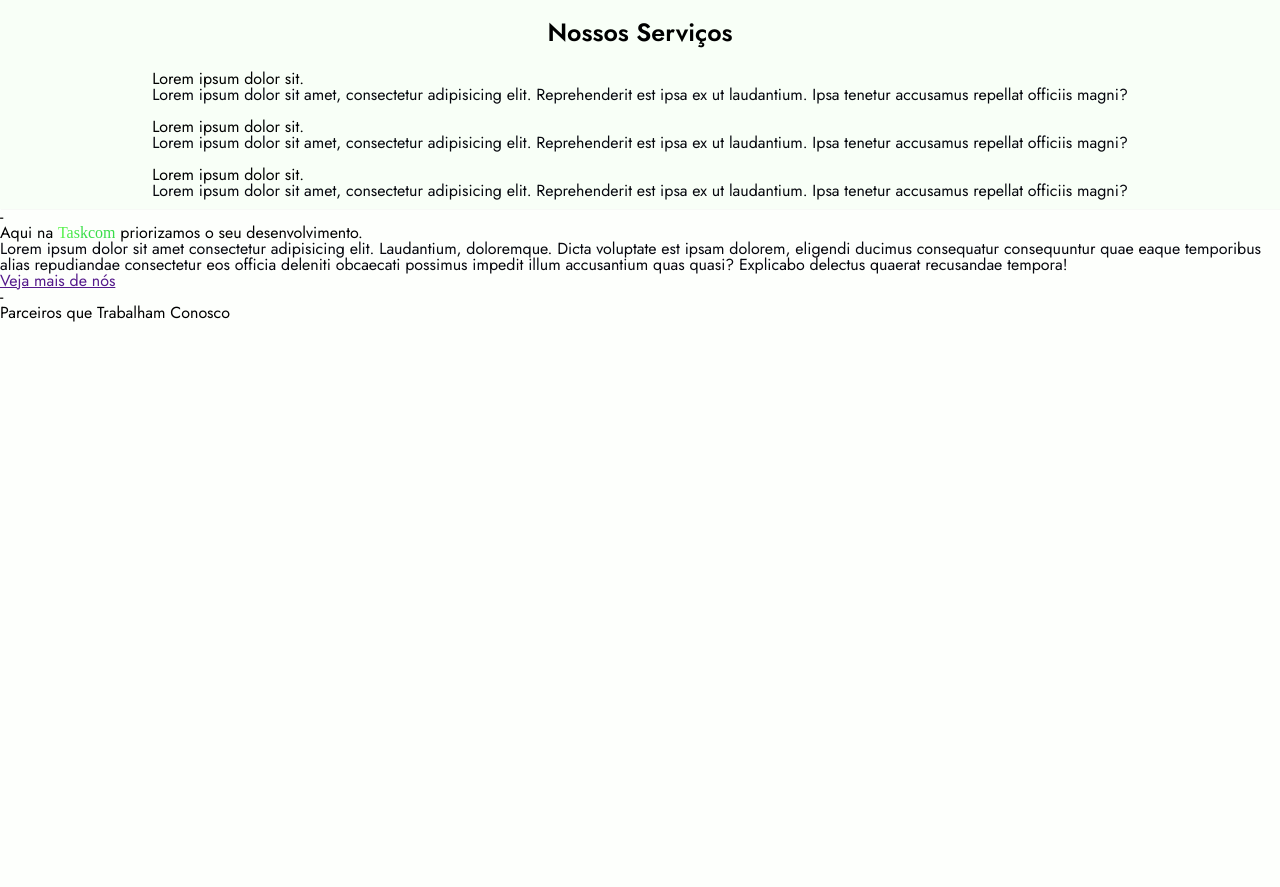
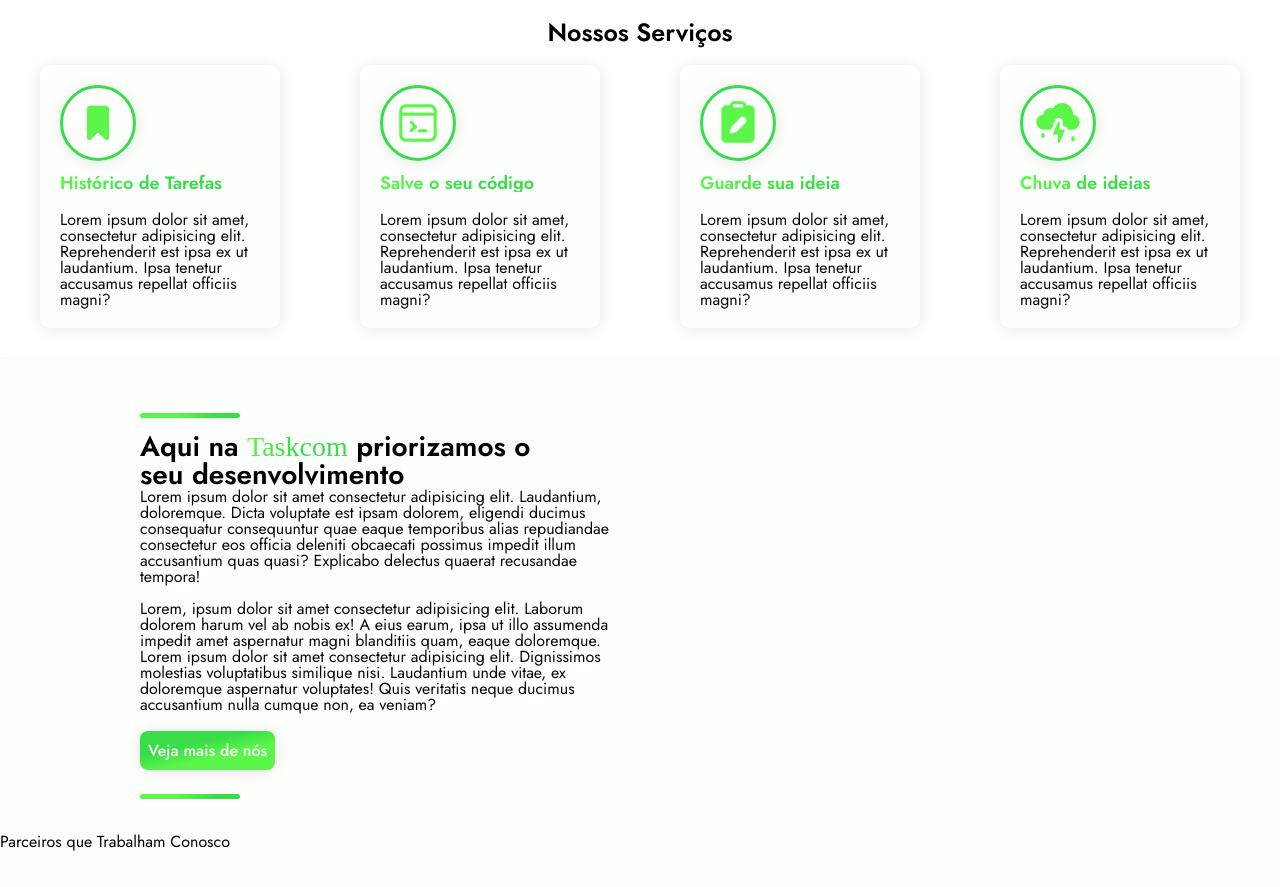
Before and after one commit to Isaac-Loiola/Taskcom, a plain HTML site: page index.html in a window 1280 px wide. Shown: the part 591-1478 px from the top of the page. Before the commit the page ends 976 px from the top, so only its background shows below. Drawn offline with Linux system fonts and the light colour scheme; a web font is replaced by a local one.

Commit message:
Divisão about-us-main preparada

```diff
--- a/css/style.css
+++ b/css/style.css
@@ -6,6 +6,9 @@
 /* Importação da fonte geral */
 @import url('https://fonts.googleapis.com/css2?family=Jost:ital,wght@0,100..900;1,100..900&display=swap');
 
+html{
+    scroll-behavior: smooth;
+}
 body{
     font-family: 'Jost';
     background-color: #FDFFFC;
@@ -128,7 +131,7 @@ main{
 }
 
 
-#btn-get-started{
+#btn-get-started, #see-more-link{
     color: #FDFFFC;
     text-decoration: none;
     font-family: 'jost';
@@ -143,7 +146,7 @@ main{
     transition: transform 0.3s ease;
 }
 
-#btn-get-started:hover{
+#btn-get-started:hover, #see-more-link:hover{
     transform: scale(1.05);
 }
 
@@ -156,17 +159,111 @@ main{
 /* Começo divisão de serviços */
 .services-main{
     width: 100%;
+
     display: flex;
     flex-direction: column;
     align-items: center;
     padding: 10px 0;
 
     box-shadow: 1px 0 1px rgba(0, 0, 0, 0.15);
-    background-color: #F8FFF7;
+    background-color: #FFF;
 }
 
 #our-services-subtitle{
-    margin: 10px;
+    margin: 10px 0 20px 0;
     font-weight: 600;
     font-size: 25px;
 }
+
+.card-service{
+    display: flex;
+    width: 100%;
+    flex-direction: row;
+    justify-content: space-around;
+    margin-bottom: 20px;
+}
+
+.card-services-main{
+    width: 200px;
+    padding: 20px;
+    box-shadow: 0 0.1rem  15px rgba(0, 0, 0, 0.1);
+    background-color: #FDFFFC;
+    border-radius: 10px;
+    flex-wrap: wrap;
+    transition: transform 0.3s ease;
+}
+
+.image-services-main{
+    padding: 10px;
+    margin-bottom: 10px;
+    border: #38DD49 3px solid;
+    border-radius: 50%;
+    width: 50px;
+
+    box-shadow: 0 0.1rem  15px rgba(0, 0, 0, 0.1);
+
+}
+
+.card-services-main:hover{
+    transform: scale(1.05);
+}
+
+.name-service{
+    font-weight: 600;
+    font-size: 18px;
+
+    background: #5CF64A;
+    background: linear-gradient(to right, #5CF64A 0%, #38DD49 46%);
+    -webkit-background-clip: text;
+    -webkit-text-fill-color: transparent;
+
+    margin-bottom: 20px;
+}
+
+/* Fim da divisão de serviçoes */
+.about-us-main{
+    display: flex;
+    flex-direction: column;
+    margin: 0 auto;
+    width: 1000px;
+    padding: 20px 0;
+}
+
+.description-about-us-main{
+    width: 500px;
+    display: flex;
+    flex-direction: column;
+    margin-bottom: 30px;
+
+}
+
+
+.element-about-us-main{
+    width: 100px;
+    height: 5px;
+    background: #5CF64A;
+    background: linear-gradient(123deg, rgba(92, 246, 74, 1) 38%, rgba(56, 221, 73, 1) 77%);
+    margin: 15px 0;
+
+    margin-top: 35px;
+    border-radius: 4px;
+}
+
+#about-us-subtitle{
+    font-weight: 600;
+    font-size: 28px;
+}
+
+/* Fim sobre nós */
+/* Inicio Parceiros */
+footer{
+    display: flex;
+    flex-direction: column;
+    padding: 0;
+}
+
+#our-copartner-subtitle{
+
+}
+
+/* Fim parceiros */
--- a/index.html
+++ b/index.html
@@ -24,12 +24,12 @@
                 </section>
                 <section class="section-header">
                     <nav>
-                        <a href="#service" class="anchor-header">Serviços</a>
+                        <a href="#our-services-subtitle" class="anchor-header">Serviços</a>
                     </nav>
                 </section>
                  <section class="section-header">
                     <nav>
-                        <a href="#copartner" class="anchor-header">Parceiros</a>
+                        <a href="#uor-copartner-subtitle" class="anchor-header">Parceiros</a>
                     </nav>
                 </section>
             </div>
@@ -63,48 +63,64 @@
             <div class="services-main">
                 <h2 id="our-services-subtitle">Nossos Serviços</h2>
 
+                <div class="card-service">
                     <section class="card-services-main">
                         <figure>
-                        <img src="" alt="" class="image-services-main">
+                            <img src="/image/icons8-fita-de-bookmark-100.png" alt="" class="image-services-main">
                         </figure>
 
-                    <h2 class="name-service">Lorem ipsum dolor sit.</h2>
+                        <h2 class="name-service">Histórico de Tarefas</h2>
                         <p class="description-paragraph">Lorem ipsum dolor sit amet, consectetur adipisicing elit. Reprehenderit est ipsa ex ut laudantium. Ipsa tenetur accusamus repellat officiis magni?</p>
                     </section>
 
                     <section class="card-services-main">
                         <figure>
-                        <img src="" alt="" class="image-services-main">
+                            <img src="/image/icons8-terminal-100.png" alt="" class="image-services-main">
                         </figure>
 
-                    <h2 class="name-service">Lorem ipsum dolor sit.</h2>
+                        <h2 class="name-service">Salve o seu código</h2>
                         <p class="description-paragraph">Lorem ipsum dolor sit amet, consectetur adipisicing elit. Reprehenderit est ipsa ex ut laudantium. Ipsa tenetur accusamus repellat officiis magni?</p>
                     </section>
 
                     <section class="card-services-main">
                         <figure>
-                        <img src="" alt="" class="image-services-main">
+                            <img src="/image/icons8-tarefa-48.png" alt="" class="image-services-main">
                         </figure>
 
-                    <h2 class="name-service">Lorem ipsum dolor sit.</h2>
+                        <h2 class="name-service">Guarde sua ideia</h2>
                         <p class="description-paragraph">Lorem ipsum dolor sit amet, consectetur adipisicing elit. Reprehenderit est ipsa ex ut laudantium. Ipsa tenetur accusamus repellat officiis magni?</p>
                     </section>
+
+                    <section class="card-services-main">
+                        <figure>
+                            <img src="/image/icons8-tempestade-100.png" alt="" class="image-services-main">
+                        </figure>
+
+                        <h2 class="name-service">Chuva de ideias</h2>
+                        <p class="description-paragraph">Lorem ipsum dolor sit amet, consectetur adipisicing elit. Reprehenderit est ipsa ex ut laudantium. Ipsa tenetur accusamus repellat officiis magni?</p>
+                    </section>
+                </div>
             </div>
 
             <div class="about-us-main">
 
-                <span class="element-about-us-main">-</span>
-                <h2 id="about-us-subtitle">Aqui na <span class="name-project">Taskcom</span> priorizamos o seu desenvolvimento.</h2>
+                <div class="description-about-us-main">
+                    <div class="element-about-us-main"></div>
+
+                    <h2 id="about-us-subtitle">Aqui na <span class="name-project">Taskcom</span> priorizamos o <br>seu desenvolvimento<h2>
                     <p class="description-paragraph">
                         Lorem ipsum dolor sit amet consectetur adipisicing elit. Laudantium, doloremque. Dicta voluptate est ipsam dolorem, eligendi ducimus consequatur consequuntur
-                    quae eaque temporibus alias repudiandae consectetur eos officia deleniti obcaecati possimus impedit illum accusantium quas quasi? Explicabo delectus quaerat recusandae tempora!
+                        quae eaque temporibus alias repudiandae consectetur eos officia deleniti obcaecati possimus impedit illum accusantium quas quasi? Explicabo  delectus quaerat recusandae tempora!
+                        <br> <br>
+                        Lorem, ipsum dolor sit amet consectetur adipisicing elit. Laborum dolorem harum vel ab nobis ex! A eius earum, ipsa ut illo assumenda impedit amet aspernatur magni blanditiis quam, eaque doloremque. Lorem ipsum dolor sit amet consectetur adipisicing elit. Dignissimos molestias voluptatibus similique nisi. Laudantium unde vitae, ex doloremque aspernatur voluptates! Quis veritatis neque ducimus accusantium nulla cumque non, ea veniam?
                     </p>
+                </div>
 
                 <nav>
                     <a href="" id="see-more-link">Veja mais de nós </a>
                 </nav>
 
-                <span class="element-about-us-main">-</span>
+                <div class="element-about-us-main"></div>
             </div>
         </main>
         <footer>
```
Also changed, not shown: image/black-computer.png (added), image/icons8-fita-de-bookmark-100.png (added), image/icons8-tarefa-48.png (added), image/icons8-tempestade-100.png (added), image/icons8-terminal-100.png (added). Lines whose indentation alone changed are shown as unchanged.
